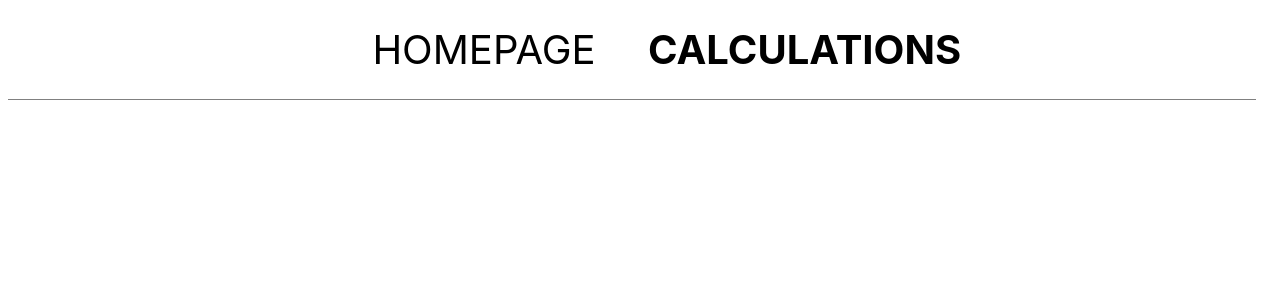
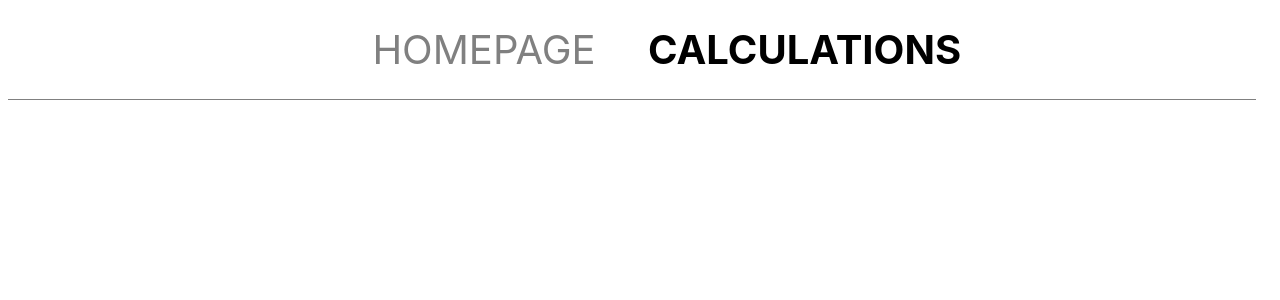
Before and after one commit to TomasKuruc/calculations, a React (Create React App) app: page /calculations in a window 1280 px wide. Shown: the top 300 px of the page. Built offline with nearby package versions, Linux system fonts and the light colour scheme.

Commit message:
add footerNav & simple nav small adjustments

```diff
--- a/src/components/SimpleNav.tsx
+++ b/src/components/SimpleNav.tsx
@@ -9,10 +9,18 @@ const SimpleNav = (props: Props) => {
     return (
         <Grid container spacing={2} direction={'row'} wrap={'wrap'} className={'App__navigation'}>
             <Grid item xs={8} sm={4} md={3}>
-                <NavLink to={'/'} className={({ isActive }) => (isActive ? 'active' : '')}>Homepage</NavLink>
+                <NavLink
+                    to={'/'}
+                    className={({ isActive }) => (isActive ? 'active' : 'disabled')}>
+                    Homepage
+                </NavLink>
             </Grid>
             <Grid item xs={8} sm={4} md={3}>
-                <NavLink to={'/calculations'} className={clsx('disabled', ({ isActive }: any) => (isActive ? 'active' : ''))}>Calculations</NavLink>
+                <NavLink
+                    to={'/calculations'}
+                    className={clsx('disabled', ({ isActive }: any) => (isActive ? 'active' : ''))}>
+                    Calculations
+                </NavLink>
             </Grid>
         </Grid>
     );
```
Also changed, not shown: src/pages/calculations/components/FooterNav.tsx (added, +25 -0 lines), src/pages/calculations/components/Timer.tsx (added, +14 -0 lines).
